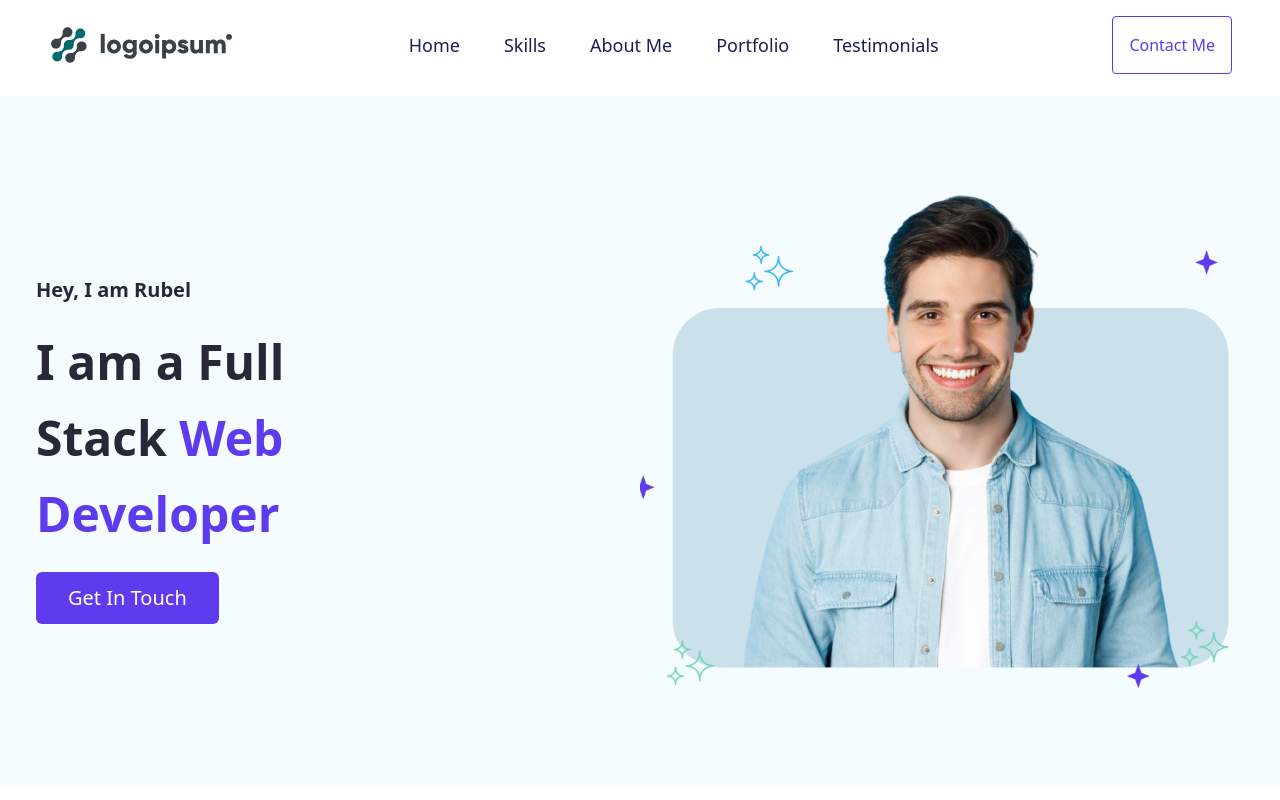
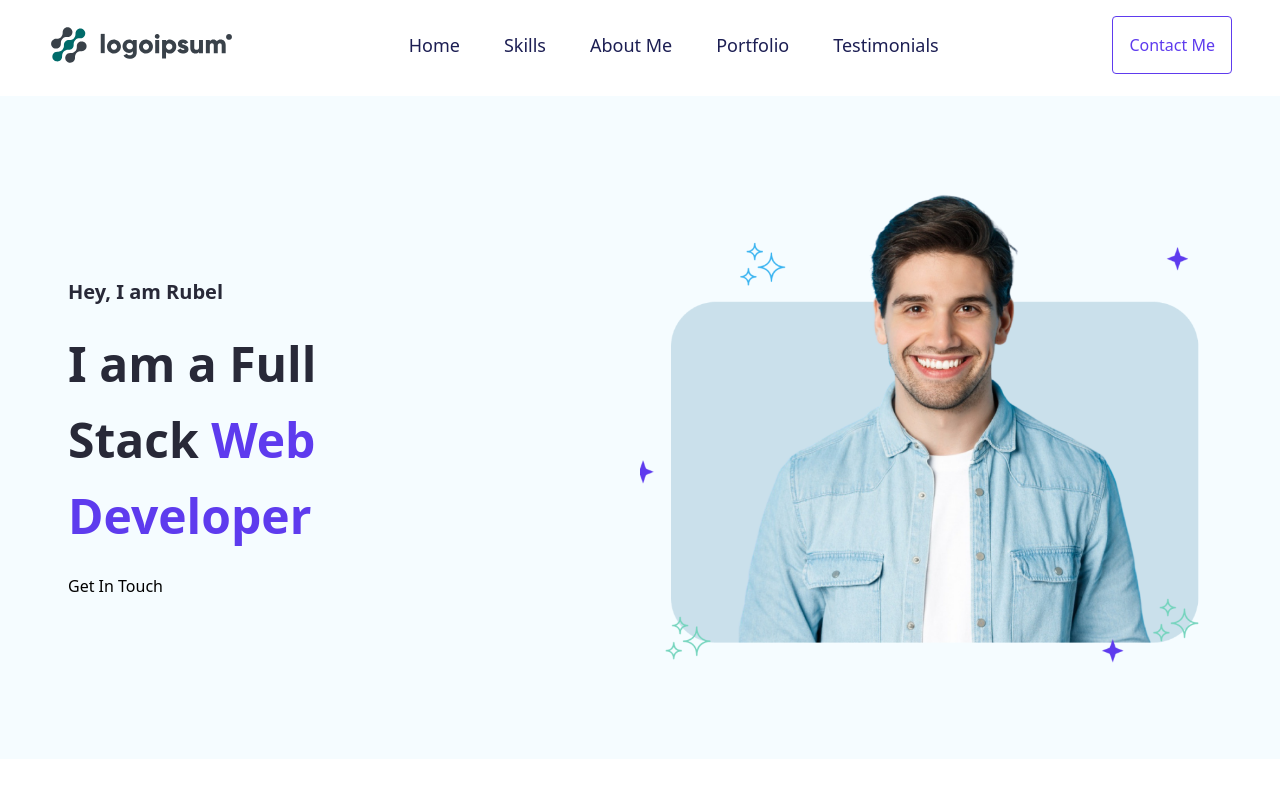
Before and after one commit to RubelCoderX/react-portfolio-project, a React (Vite) app: page / in a window 1280 px wide. Shown: the top 800 px of the page. Built offline with nearby package versions, Linux system fonts and the light colour scheme.

Commit message:
Banner site added

```diff
--- a/src/components/Home/Home.jsx
+++ b/src/components/Home/Home.jsx
@@ -4,14 +4,14 @@ import bannerImg from '../../assets/banner.png';
 const Home = () => {
     return (
         <div className='mt-24 bg-bgShade' id='home'>
-           <div className='lg:px12 px-4 flex flex-col md:flex-row-reverse items-center justify-between py-24 gap-5'>
+           <div className='lg:px-12 px-4 flex flex-col md:flex-row-reverse items-center justify-between py-24 gap-5'>
                <div className='md:w-1/2 w-full'>
                     <img src={bannerImg} alt=""  className='w-full'/>
                 </div>
                <div className='md:w-1/4 w-full mt-5 ml-5'>
                 <h3 className='text-xl text-headingColor font-semibold mb-5'>Hey, I am Rubel</h3>
                 <h1 className='md:text-5xl text-4xl font-bold text-headingColor leading-sung md:leading-[76px] mb-5'>I am a Full Stack <span className='text-primary'>Web Developer</span></h1>
-                <button className='btn-primary'>Get In Touch</button>
+                <button className=''>Get In Touch</button>
                </div>
 
             </div>
--- a/src/components/Skills/Skills.jsx
+++ b/src/components/Skills/Skills.jsx
@@ -25,7 +25,7 @@ const Skills = () => {
             {/*skills card*/}
             <div className='grid lg:grid-cols-4 md:grid-cols-3 sm:grid-cols-2 grid-cols-1 gap-8'>
                 {
-                    skills.map(skill => <div key={skill.id} className='bg-bgShade p-8 rounded-lg cursor-pointer hover:translate-y-4 transition-all duration-300 skillcard'>
+                    skills.map(skill => <div key={skill.id} className='bg-bgShade  p-8 rounded-lg cursor-pointer hover:translate-y-4 transition-all duration-300 skillcard'>
                         <img src={skill.image} alt="" className='w-14 h-14 bg-white rounded-lg shadow-md mb-7 p-3 ' />
                         <h3 className='text-2xl font-bold mb-4'>{skill.name}</h3>
                         <p>{skill.description}</p>
```
